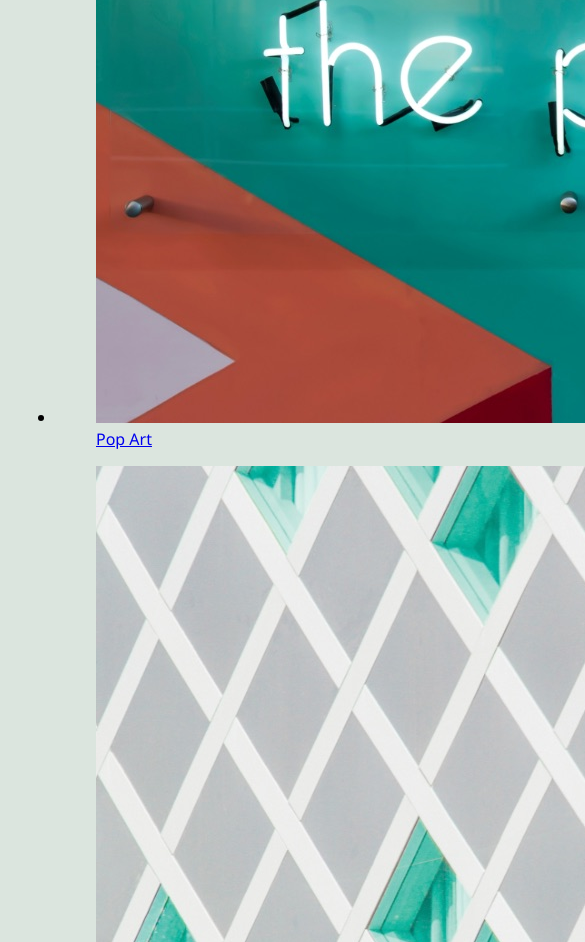
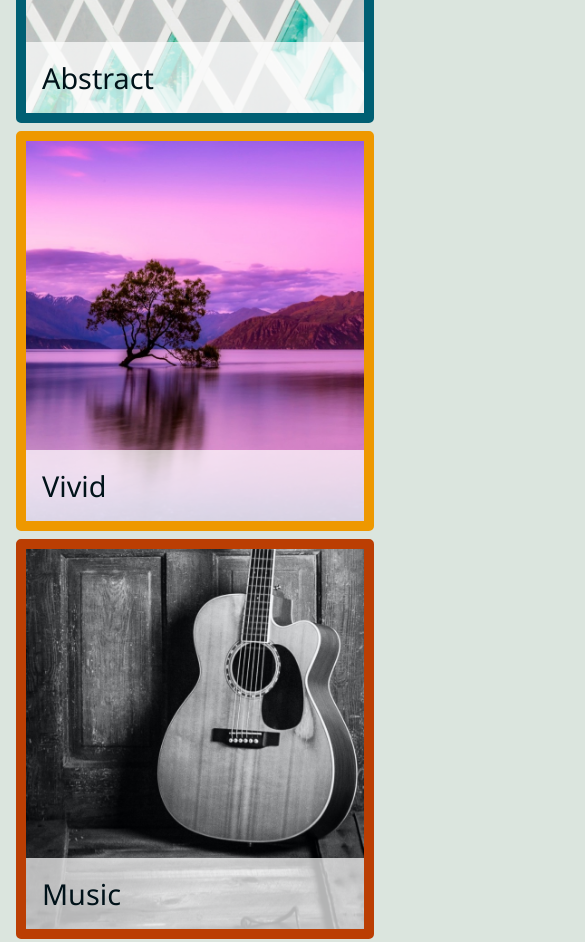
Before and after one commit to ybeliaev/layout-felxbox-grid, a plain HTML site: page index.html in a window 390 px wide. Shown: the part 740-1682 px from the top of the page, 585 px wide, since content can reach past the window. Drawn offline with Linux system fonts and the light colour scheme.

Commit message:
make css for mobile

```diff
--- a/css/style.css
+++ b/css/style.css
@@ -25,6 +25,8 @@ html {
 *::before,
 *::after {
     box-sizing: inherit;
+    padding: 0;
+    margin: 0;
 }
 
 body {
@@ -43,11 +45,74 @@ section {
 section h2 {
     font-size: 2.5rem;
 }
+section ul{
+    list-style: none;
+}
 
 
 /* Initial mobile layout: a series of images stacked on top of each other with the figure caption over the image. */
+figure{
+    position: relative;
+    border-width: 10px;
+    border-style: solid;
+    border-radius: 5px;
+    margin-bottom: 0.5rem;
+    max-height: 400px;
+    overflow: hidden;
+}
+figure img{
+    width: 100%;
+    object-fit: cover;
+    object-position: 0 -80px;
+}
+figcaption{
+    position: absolute;
+    background-color: rgba(255, 255, 255, 0.7);
+    font-size: 1.8rem;
+    width: 100%;
+    bottom: 0;
+}
+figcaption a{
+    text-decoration: none;
+    padding: 1rem;
+    display: block;
+    color: var(--color1);
+}
+.color2,
+.color2 a:hover {
+    border-color: var(--color2);
+    color: var(--color2);
+}
 
+.color3,
+.color3 a:hover {
+    border-color: var(--color3);
+    color: var(--color3);
+}
 
+.color4,
+.color4 a:hover {
+    border-color: var(--color4);
+    color: var(--color4);
+}
+
+.color6,
+.color6 a:hover {
+    border-color: var(--color6);
+    color: var(--color6);
+}
+
+.color7,
+.color7 a:hover {
+    border-color: var(--color7);
+    color: var(--color7);
+}
+
+.color8,
+.color8 a:hover {
+    border-color: var(--color8);
+    color: var(--color8);
+}
 /* At this breakpoint, transition to 2 figures per line */
 
 @media (min-width: 550px) {}
--- a/index.html
+++ b/index.html
@@ -14,39 +14,39 @@
         <h2>Collections</h2>
         <ul>
             <li>
-                <figure>
+                <figure class="color7">
                     <img src="img/pop-art.jpg" alt="Pop Art: This must be the place" />
-                    <figcaption><a href="#">Pop Art</a></figcaption>
+                    <figcaption><a href="#!">Pop Art</a></figcaption>
                 </figure>
             </li>
             <li>
-                <figure>
+                <figure class="color2">
                     <img src="img/abstract.jpg" alt="Abstract: grey and green squares." />
-                    <figcaption><a href="#">Abstract</a></figcaption>
+                    <figcaption><a href="#!">Abstract</a></figcaption>
                 </figure>
             </li>
             <li>
-                <figure>
+                <figure class="color6">
                     <img src="img/vivid.jpg" alt="Tree on island in lake with purple sunrise." />
-                    <figcaption><a href="#">Vivid</a></figcaption>
+                    <figcaption><a href="#!">Vivid</a></figcaption>
                 </figure>
             </li>
             <li>
-                <figure>
+                <figure class="color8">
                     <img src="img/music.jpg" alt="Music: guitar leaning against wall." />
-                    <figcaption><a href="#">Music</a></figcaption>
+                    <figcaption><a href="#!">Music</a></figcaption>
                 </figure>
             </li>
             <li>
-                <figure>
+                <figure class="color4">
                     <img src="img/vehicles.jpg" alt="Vehicles: 1930's car on street." />
-                    <figcaption><a href="#">Vehicles</a></figcaption>
+                    <figcaption><a href="#!">Vehicles</a></figcaption>
                 </figure>
             </li>
             <li>
-                <figure>
+                <figure class="color3">
                     <img src="img/landscape.jpg" alt="Landscape: moonrise over tree-covered mountains." />
-                    <figcaption><a href="#">Landscape</a></figcaption>
+                    <figcaption><a href="#!">Landscape</a></figcaption>
                 </figure>
             </li>
         </ul>
```
Also changed, not shown: 1 other file.
